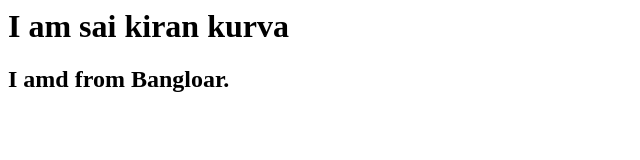
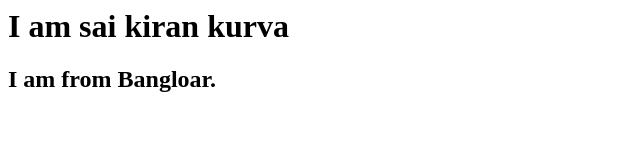
Before and after one commit to keyrunkiran/project1, a plain HTML site: page index.html in a window 1280 px wide. Shown: the full height of the page, 0-640 px from the left. Drawn offline with Linux system fonts and the light colour scheme.

Commit message:
Update index.html

```diff
--- a/index.html
+++ b/index.html
@@ -2,6 +2,6 @@
 <title>Hello World</title>
 <body>
 <h1>I am sai kiran kurva</h1>
-  <h2>I amd from Bangloar.</h2>
+  <h2>I am from Bangloar.</h2>
 </body>
 </html>
```
